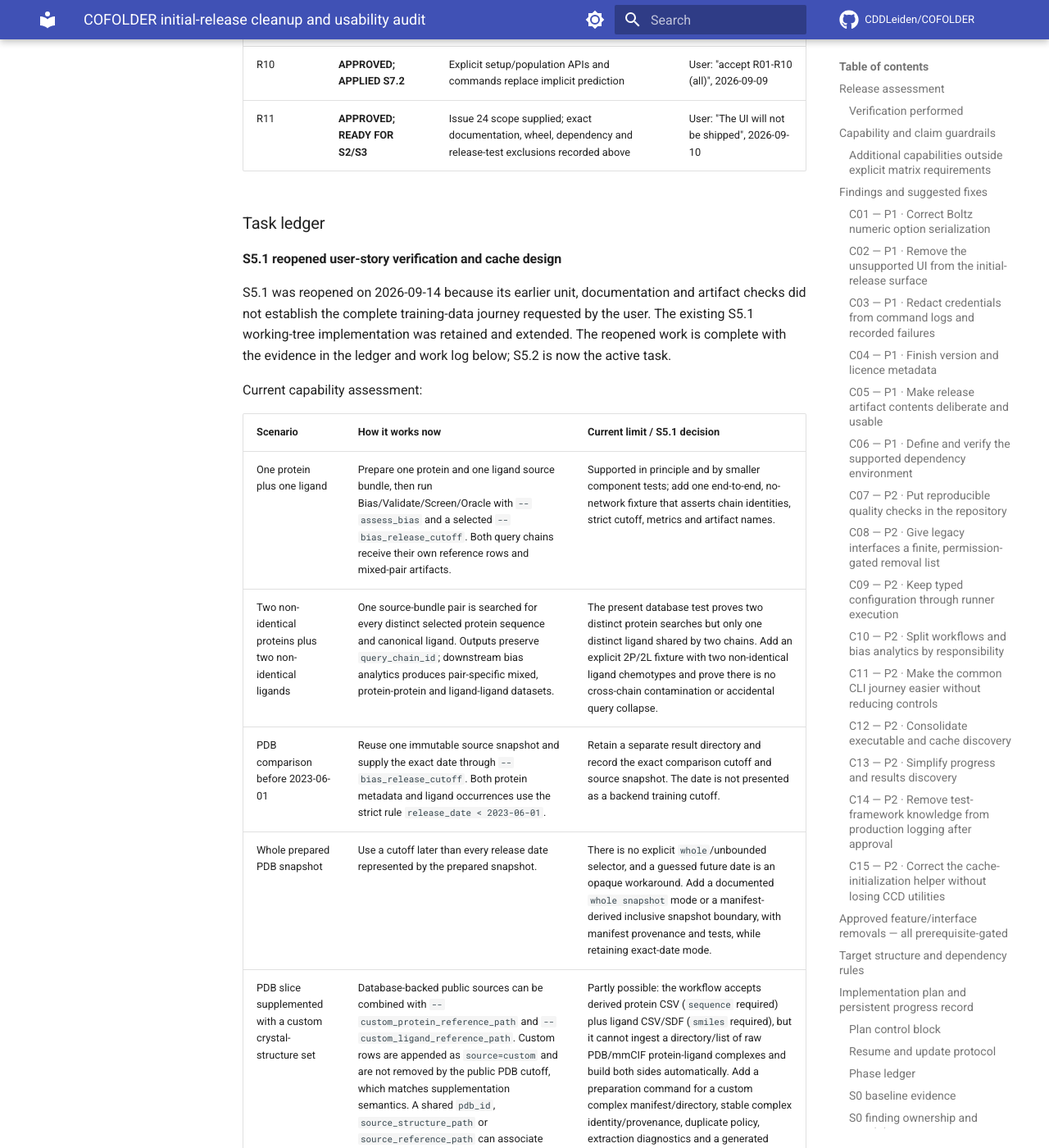
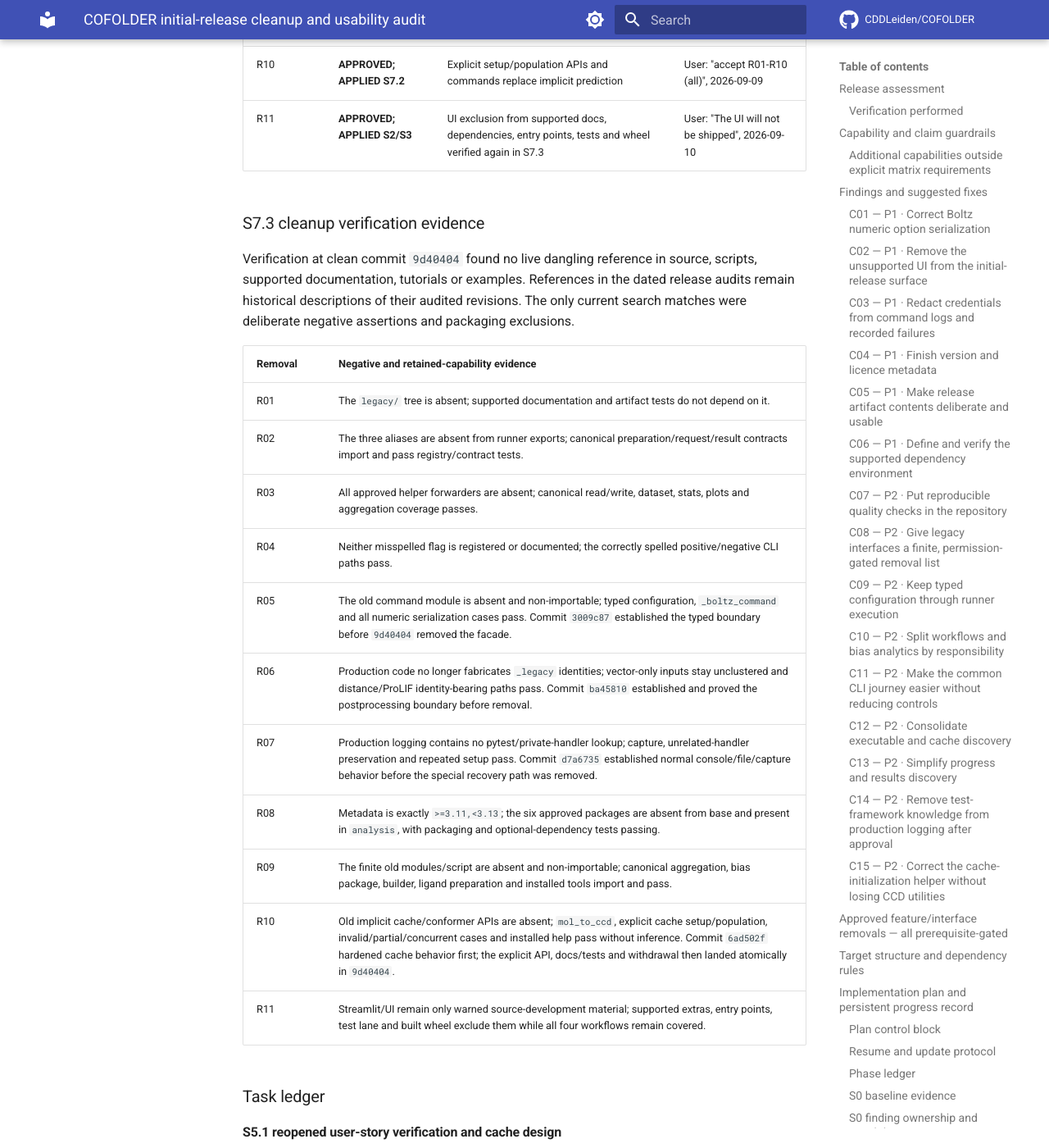
Before and after one commit to CDDLeiden/COFOLDER, an MkDocs documentation site: the page built from docs/release/codebase_cleanup_audit_09092026.md, in a window 1280 px wide and 1400 px high, scrolled down 27881 px. Shown: the whole window at 82% size. Built offline with MkDocs 1.6.1 and Material for MkDocs 9.7.7, drawn with Linux system fonts in a browser that asks for light colours; comment, search, counter and statistics services are not loaded; the version menu is left out; some of the changed text lies outside the part shown.

Commit message:
Verify approved cleanup removals

````diff
--- a/docs/release/codebase_cleanup_audit_09092026.md
+++ b/docs/release/codebase_cleanup_audit_09092026.md
@@ -274,13 +274,13 @@ and work log as work proceeds; do not maintain a separate unchecked checklist.
 ```yaml
 plan_version: 3
 overall_status: IN_PROGRESS
-active_phase: S7
-active_task: S7.3
-last_completed_task: S7.2
-next_action: "Run S7.3 dangling-reference and retained-capability verification from the completed removal working tree."
+active_phase: S8
+active_task: S8.1
+last_completed_task: S7.3
+next_action: "Run the S8.1 static and unit release gate from release-candidate commit 9d40404."
 blocked_on: []
 implementation_base_commit: e9642f25eb358d44e2a97edcb4203d96d485c14b
-last_updated: 2026-09-15
+last_updated: 2026-09-17
 updated_by: Codex
 ```
 
@@ -333,7 +333,7 @@ use, or feature/interface removal beyond approved R01-R11 and their gates.
 | S4 | Reproducible quality and supported environments (C06, C07) | S3 | **DONE** | Repository-owned lint/test/package lanes pass in documented environments |
 | S5 | Additive CLI/Python usability and discovery improvements (C11–C13) | S3, S4 | **DONE** | 71 focused usability tests and 641-test full lane pass; eight console/module journeys match, all four preflights are no-service/non-mutating, and artifact/docs/lint gates pass |
 | S6 | Behavior-preserving responsibility extraction (C09, C10) | S1–S5 | **DONE** | Pre-S6/current semantic digests match for all four workflows; import, focused, full, lint, docs and artifact gates pass |
-| S7 | Permission-gated cleanup and cache/logging changes (C08, C14, C15; R01–R11) | S0 decision gate, relevant earlier phases | **IN_PROGRESS** | Only approved removals applied; each has specific regression evidence |
+| S7 | Permission-gated cleanup and cache/logging changes (C08, C14, C15; R01–R11) | S0 decision gate, relevant earlier phases | **DONE** | Per-ID reference/import checks, 227 focused and 657 full supported tests, lint, strict docs and clean artifact verification pass at `9d40404` |
 | S8 | Release-candidate verification and claim reconciliation | S1–S7 | **NOT_STARTED** | Required matrix below is complete; unresolved external checks are explicit |
 
 S0.4 documentation work was completed while S1 code was active; only one
@@ -525,10 +525,31 @@ linked gated task, never as incidental cleanup.
 | R05 | **APPROVED; APPLIED S7.2** | Typed options/runner request path documented and regression-tested | User: "accept R01-R10 (all)", 2026-09-09 |
 | R06 | **APPROVED; APPLIED S7.2** | Identity-bearing distance/ProLIF clustering retained; vector-only rows are not evaluable | User: "accept R01-R10 (all)", 2026-09-09 |
 | R07 | **APPROVED; APPLIED S7.2** | Supported capture, repeated setup and unrelated-handler preservation tests pass | User: "accept R01-R10 (all)", 2026-09-09 |
-| R08 | **APPROVED; READY FOR S4** | Exact Python bound and six-dependency `analysis` move recorded above | User: "accept R01-R10 (all)", 2026-09-09 |
+| R08 | **APPROVED; APPLIED S4.4** | Exact Python bound and six-dependency `analysis` move verified again in S7.3 | User: "accept R01-R10 (all)", 2026-09-09 |
 | R09 | **APPROVED; APPLIED S7.2** | Exact finite paths migrated to canonical implementations and callers | User: "accept R01-R10 (all)", 2026-09-09 |
 | R10 | **APPROVED; APPLIED S7.2** | Explicit setup/population APIs and commands replace implicit prediction | User: "accept R01-R10 (all)", 2026-09-09 |
-| R11 | **APPROVED; READY FOR S2/S3** | Issue 24 scope supplied; exact documentation, wheel, dependency and release-test exclusions recorded above | User: "The UI will not be shipped", 2026-09-10 |
+| R11 | **APPROVED; APPLIED S2/S3** | UI exclusion from supported docs, dependencies, entry points, tests and wheel verified again in S7.3 | User: "The UI will not be shipped", 2026-09-10 |
+
+### S7.3 cleanup verification evidence
+
+Verification at clean commit `9d40404` found no live dangling reference in source,
+scripts, supported documentation, tutorials or examples. References in the dated
+release audits remain historical descriptions of their audited revisions. The only
+current search matches were deliberate negative assertions and packaging exclusions.
+
+| Removal | Negative and retained-capability evidence |
+|---|---|
+| R01 | The `legacy/` tree is absent; supported documentation and artifact tests do not depend on it. |
+| R02 | The three aliases are absent from runner exports; canonical preparation/request/result contracts import and pass registry/contract tests. |
+| R03 | All approved helper forwarders are absent; canonical read/write, dataset, stats, plots and aggregation coverage passes. |
+| R04 | Neither misspelled flag is registered or documented; the correctly spelled positive/negative CLI paths pass. |
+| R05 | The old command module is absent and non-importable; typed configuration, `_boltz_command` and all numeric serialization cases pass. Commit `3009c87` established the typed boundary before `9d40404` removed the facade. |
+| R06 | Production code no longer fabricates `_legacy` identities; vector-only inputs stay unclustered and distance/ProLIF identity-bearing paths pass. Commit `ba45810` established and proved the postprocessing boundary before removal. |
+| R07 | Production logging contains no pytest/private-handler lookup; capture, unrelated-handler preservation and repeated setup pass. Commit `d7a6735` established normal console/file/capture behavior before the special recovery path was removed. |
+| R08 | Metadata is exactly `>=3.11,<3.13`; the six approved packages are absent from base and present in `analysis`, with packaging and optional-dependency tests passing. |
+| R09 | The finite old modules/script are absent and non-importable; canonical aggregation, bias package, builder, ligand preparation and installed tools import and pass. |
+| R10 | Old implicit cache/conformer APIs are absent; `mol_to_ccd`, explicit cache setup/population, invalid/partial/concurrent cases and installed help pass without inference. Commit `6ad502f` hardened cache behavior first; the explicit API, docs/tests and withdrawal then landed atomically in `9d40404`. |
+| R11 | Streamlit/UI remain only warned source-development material; supported extras, entry points, test lane and built wheel exclude them while all four workflows remain covered. |
 
 ### Task ledger
 
@@ -662,7 +683,7 @@ or a work-log reference as tasks finish.
 | S6.5 | Structural parity verification | Compare fixture outputs before/after for counts, identities, seeds, values/states, provenance, gates, filters/clusters and artifact families; run import-boundary checks and full suite | **DONE** | Identical normalized digests from `6d5c48b` and `6175f41`: Validate `c05c6ee2`, Screen `087af4ef`, Oracle `ca7787d2`, Bias `6245cbe7`; 3 parity/import tests, 273 focused tests and all 665 supported tests pass with lint, docs and artifact gates. |
 | S7.1 | Safe cache corrections independent of R10 | Validate input before writes, inspect required cache components, use unique temporary workspaces, and test empty/partial/complete/concurrent/error cases without changing the documented automatic behavior | **DONE** | Source validation precedes writes; cache-component inspection, serialized setup, unique temporary workspaces and destination forwarding pass 50 focused and 682 full supported tests plus lint, docs and artifact gates. |
 | S7.2 | Execute approved removals | Implement only `APPROVED` R01–R11 items, one ID per reviewable change; update canonical callers/tests/docs and retain the underlying capability safeguards | **DONE** | R01–R07/R09/R10 applied; R08/R11 reconciled as already applied. Focused 139, full 656 and final tool/packaging 35 tests pass; Ruff, strict docs, artifact verification and diff checks pass. |
-| S7.3 | Cleanup verification | Search for dangling references per executed ID; prove gated interfaces remained until their prerequisites passed; run relevant capability tests and full suite | **NOT_STARTED** | — |
+| S7.3 | Cleanup verification | Search for dangling references per executed ID; prove gated interfaces remained until their prerequisites passed; run relevant capability tests and full suite | **DONE** | Per-ID searches/import probes found no live dangling references; prerequisite history and atomic replacement evidence recorded above. Focused 227 and full 657 tests pass with only the two known warnings; Ruff, strict MkDocs, artifact verification and diff checks pass. |
 | S8.1 | Static and unit release gate | Repository lint, supported core/contract/tutorial tests and CLI/module parity pass without Streamlit in the declared test environment | **NOT_STARTED** | — |
 | S8.2 | Distribution release gate | Clean sdist→wheel build, explicit inventory, installed metadata/licence, external-checkout smoke and sdist test execution pass | **NOT_STARTED** | — |
 | S8.3 | Environment/backend release gate | Supported Python/base/analysis matrix and actual Boltz1/Boltz2/Community/OpenFold3 acceptance run in isolated environments; record unavailable hardware/service/model resources without claiming a pass | **NOT_STARTED** | — |
@@ -766,6 +787,7 @@ correction. The initial row records plan creation, not implementation progress.
 | 2026-09-15 | S7.1 | `c3cc48a`; working tree | Legacy Boltz cache setup/population helpers, focused input/entity tests and this audit | Focused input/entity/ligand-preparation selection: 50 passed; `python scripts/run_test_lane.py all`: 682 passed in 45.66s with the two known MDAnalysis/pandas warnings. Ruff and `git diff --check` passed; strict MkDocs passed in 3.99s; `python scripts/verify_release_artifacts.py` passed clean sdist-to-wheel inventory and installed smoke. Existing `/home/remco/.boltz` satisfied the read-only component inspection. | Input and identifiers are validated before writes; incomplete Boltz2 caches use a cache-local lock, unique cleaned setup workspaces and post-setup verification; requested CCD destinations are honored. Tests mocked setup, so no inference, network, download, interface removal, commit, tag or publication occurred. R10 remains gated; advance to S7.2 with a fresh per-ID readiness/caller check. |
 
 | 2026-09-15 | S7.2 | `6ad502f`; working tree | Approved compatibility removals, explicit Boltz2 cache tools, canonical aggregation/bias-builder/bias-submodule migrations, tests/docs and this audit | Focused removal/migration selection: 139 passed; `python scripts/run_test_lane.py all`: 656 passed with the two known MDAnalysis/pandas warnings; final tool/packaging selection: 35 passed; Ruff, strict MkDocs, `python scripts/verify_release_artifacts.py`, three installed-tool help smokes and `git diff --check` passed. | Applied only R01–R07/R09/R10; R08/R11 were already applied. Vector-only Screen fixtures now remain explicitly unclustered while identity-bearing distance/ProLIF coverage remains. Cache population performs no implicit setup. No network, inference, commit, tag or publication occurred. Advance to S7.3. |
+| 2026-09-17 | S7.3 | `9d40404`; working tree | This audit; generated `site/` verification output trashed after the check | Per-ID path/reference searches and import probes passed; focused cleanup/capability selection: 227 passed in 18.87s with the known MDAnalysis warning; `python scripts/run_test_lane.py all`: 657 passed in 39.13s with the known MDAnalysis and pandas warnings; Ruff, strict MkDocs (2.12s), `python scripts/verify_release_artifacts.py` and `git diff --check` passed. | No live dangling references or lost retained capabilities found. Dated audits retain historical citations; current matches are negative assertions/exclusions. R05/R06/R07 prerequisites predate removal; R10 cache hardening predates its atomic explicit-API replacement. No network, inference, commit, tag or publication occurred. S7 exit satisfied; advance to S8.1. |
 
 Completion means the P1 defects are resolved with meaningful regressions, the
 intended runtime/optional environments and artifact contents are tested, every
````
